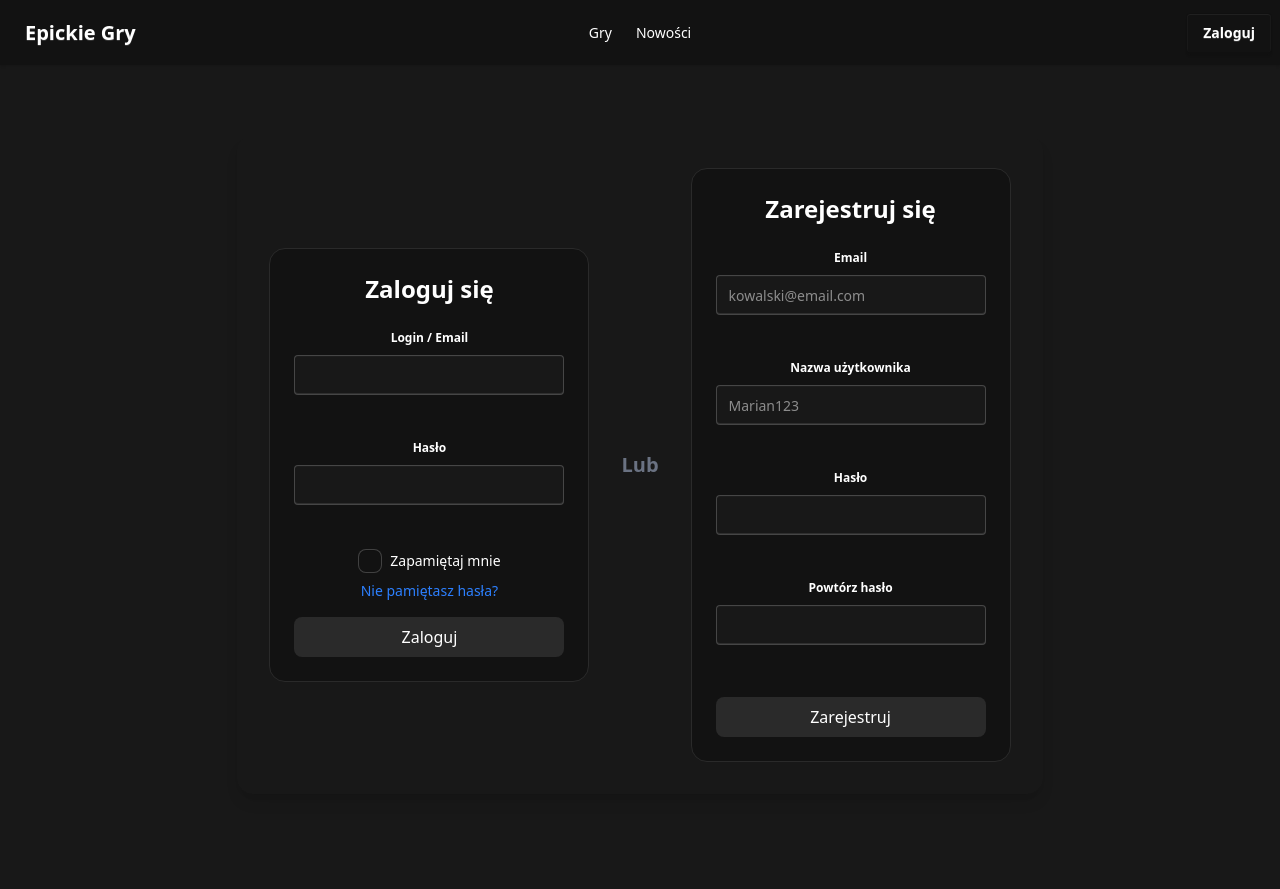
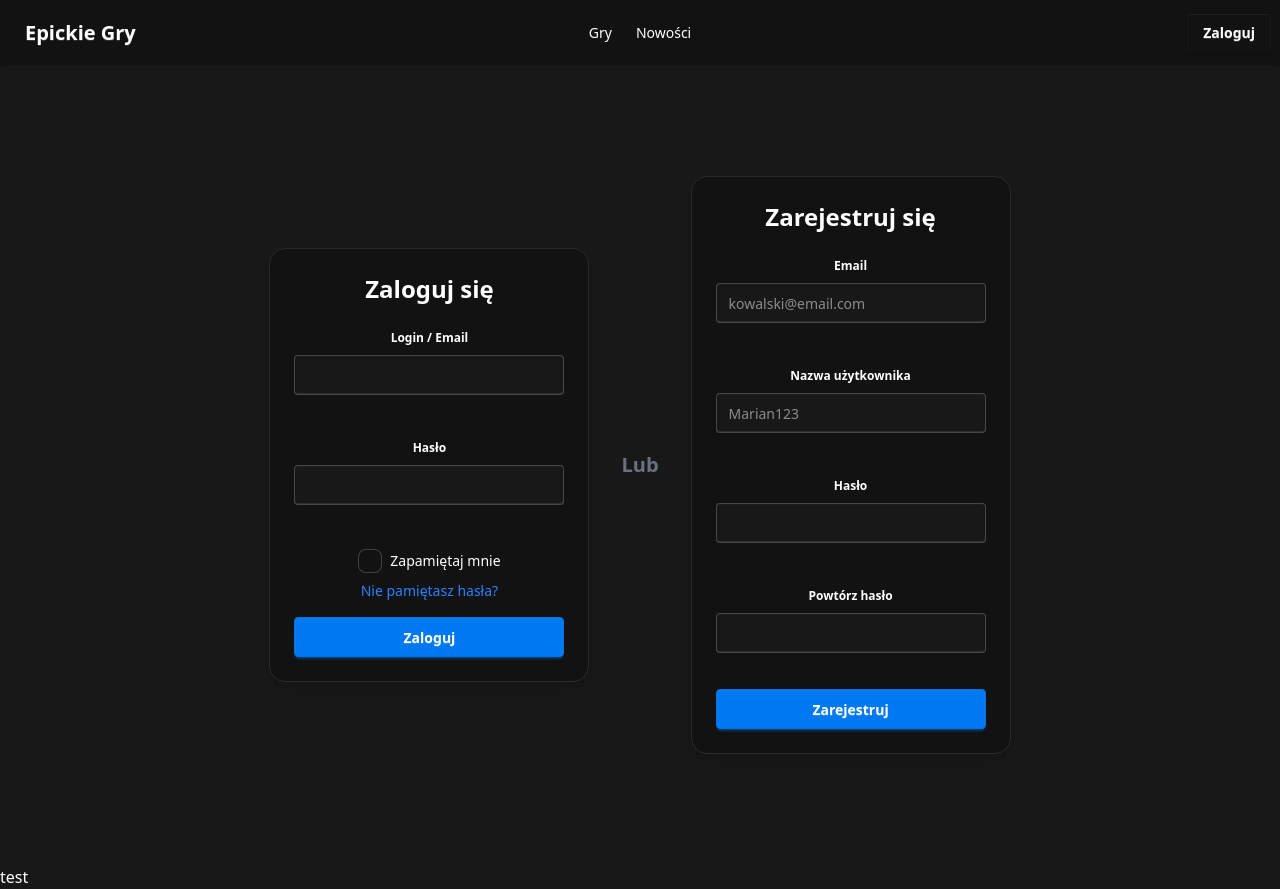
Before and after one commit to MePerson1/epickie-gry, a React (Vite) app: page /login in a window 1280 px wide. Before the commit the page ends 865 px from the top, so only its background shows below. Built offline with nearby package versions, Linux system fonts and the light colour scheme.

Commit message:
Login Register Form Styling

```diff
--- a/src/App.jsx
+++ b/src/App.jsx
@@ -5,6 +5,7 @@ import GamesPage from "./views/GamesPage";
 import NewsPage from "./views/NewsPage";
 import LoginRegisterPage from "./views/LoginRegisterPage";
 import { BrowserRouter as Router, Routes, Route } from "react-router-dom";
+import Footer from './components/Footer'
 
 const App = () => {
   return (
@@ -17,6 +18,7 @@ const App = () => {
         <Route path="/idgry" element={<GameDetailsPage />} />
         <Route path="*" element={<>Page not found</>} />
       </Routes>
+      <Footer/>
     </Router>
   );
 };
--- a/src/components/Footer.jsx
+++ b/src/components/Footer.jsx
@@ -1,5 +1,7 @@
 const Footer = () => {
-  return <></>;
+  return <footer>
+    test
+  </footer>;
 };
 
 export default Footer;
--- a/src/components/InputWithHint.jsx
+++ b/src/components/InputWithHint.jsx
@@ -2,7 +2,7 @@ const InputWithHint = ({ fieldName, typeOf, example, hint }) => {
   return (
     <div>
       <fieldset class="fieldset">
-        <legend class="fieldset-legend">{fieldName}</legend>
+        <legend class="fieldset-legend font-bold">{fieldName}</legend>
         <input
           class="input validator"
           type={typeOf}
--- a/src/views/LoginRegisterPage.jsx
+++ b/src/views/LoginRegisterPage.jsx
@@ -3,10 +3,9 @@ import InputWithHint from "../components/InputWithHint";
 const LoginRegisterPage = () => {
   return (
     <div className="flex justify-center items-center min-h-screen ">
-      <div className="flex flex-col md:flex-row items-center gap-8  p-8 shadow-lg rounded-2xl">
+      <div className="flex flex-col md:flex-row items-center gap-8  p-5 rounded-2xl ">
 
-        {/* Login Form */}
-        <div className="bg-base-200 border border-primary rounded-2xl p-6 w-80 text-center">
+        <div className="bg-base-200 border border-primary rounded-2xl p-6 w-80 text-center shadow-lg">
           <h2 className="text-2xl font-bold mb-4">Zaloguj się</h2>
           <InputWithHint
             fieldName="Login / Email"
@@ -27,14 +26,12 @@ const LoginRegisterPage = () => {
           <div className="text-sm text-blue-500 mt-2 cursor-pointer">
             Nie pamiętasz hasła?
           </div>
-          <button className="mt-4 w-full py-2 bg-primary text-white rounded-lg">Zaloguj</button>
+          <button className="btn btn-accent w-full mt-4">Zaloguj</button>
         </div>
 
-        {/* OR Divider */}
         <div className="text-xl font-bold text-gray-500">Lub</div>
 
-        {/* Register Form */}
-        <div className="bg-base-200 border border-primary rounded-2xl p-6 w-80 text-center">
+        <div className="bg-base-200 border border-primary rounded-2xl p-6 w-80 text-center shadow-lg">
           <h2 className="text-2xl font-bold mb-4">Zarejestruj się</h2>
           <InputWithHint
             fieldName="Email"
@@ -60,7 +57,7 @@ const LoginRegisterPage = () => {
             example=""
             hint="Haslo nie moze byc puste!"
           />
-          <button className="mt-4 w-full py-2 bg-primary text-white rounded-lg">Zarejestruj</button>
+          <button className="btn btn-accent w-full">Zarejestruj</button>
         </div>
       </div>
     </div>
```
